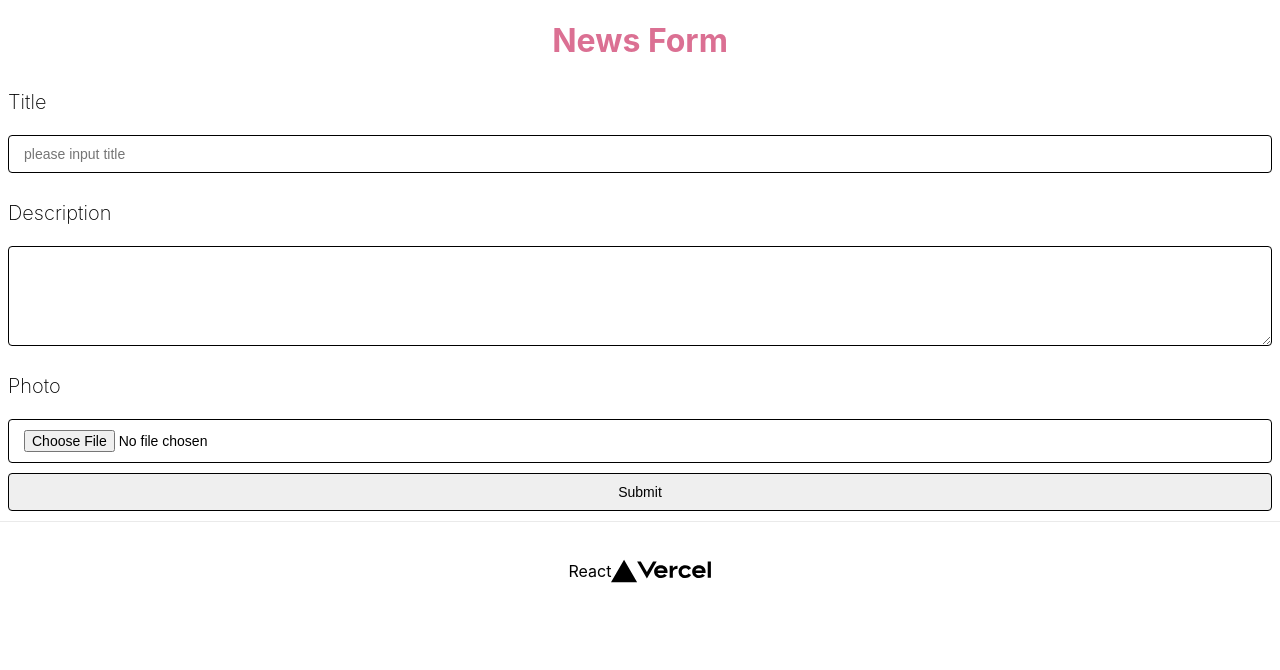
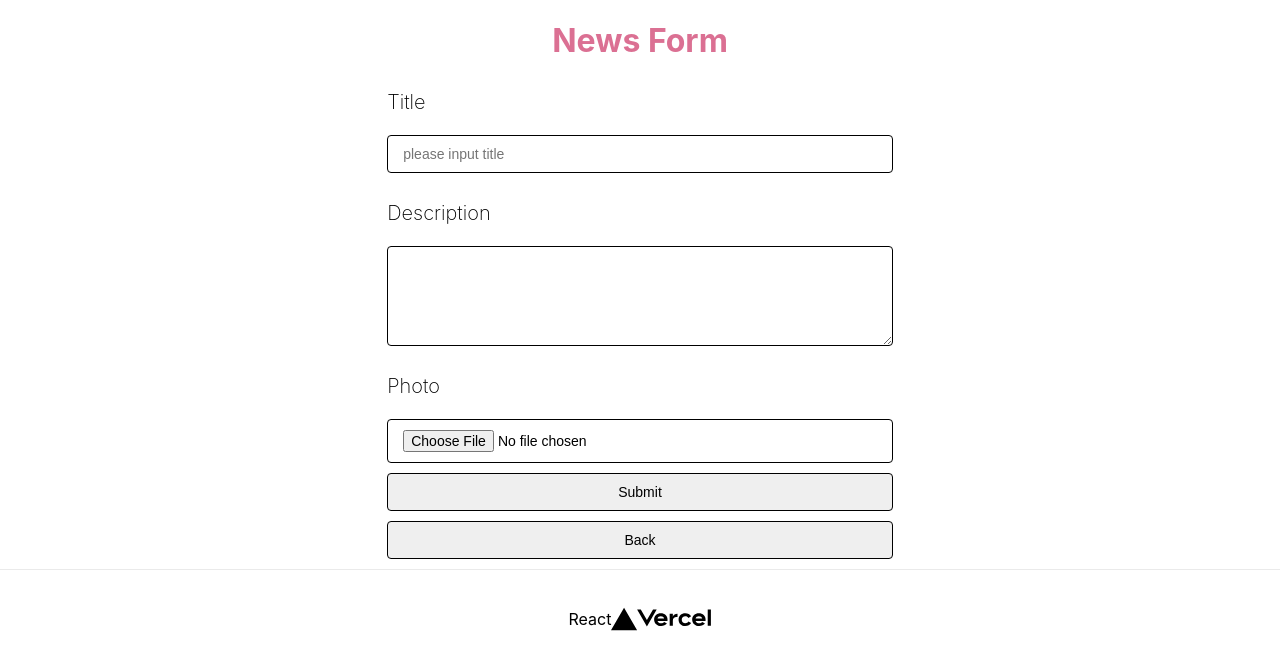
Before and after one commit to duoctvd/duoctv-trainning, a Next.js app: page /admin/news/form in a window 1280 px wide. Shown: the top 670 px of the page. Built offline with nearby package versions, Linux system fonts and the light colour scheme.

Commit message:
finish layout

```diff
--- a/pages/admin/news/form.tsx
+++ b/pages/admin/news/form.tsx
@@ -4,6 +4,7 @@ import styled from "styled-components";
 import Footer from "../../../components/Footer";
 import "firebase/auth";
 import { useForm, SubmitHandler } from "react-hook-form";
+import Link from "next/link";
 
 type FormValues = {
   title: string;
@@ -57,7 +58,11 @@ export default function Form() {
           />
           {errors.photo && <PValidation>{errors.photo.message}</PValidation>}
 
-          <Input type="submit" />
+          <InputButton type="submit">Submit</InputButton>
+
+          <Link href={`/admin/news/list`} passHref>
+            <Button>Back</Button>
+          </Link>
         </FormGroup>
       </Container>
       <Footer />
@@ -80,6 +85,10 @@ const Container = styled.div`
 `;
 
 const FormGroup = styled.form`
+  width: 40%;
+  display: block;
+  margin-left: auto;
+  margin-right: auto;
 `;
 
 const Input = styled.input`
@@ -119,3 +128,27 @@ const PValidation = styled.p`
   color: red;
   text-align: left;
 `;
+
+const Button = styled.button`
+  display: block;
+  box-sizing: border-box;
+  width: 100%;
+  border-radius: 4px;
+  border: 1px solid black;
+  padding: 10px 15px;
+  margin-bottom: 10px;
+  font-size: 14px;
+  cursor: pointer;
+`;
+
+const InputButton = styled.button`
+  display: block;
+  box-sizing: border-box;
+  width: 100%;
+  border-radius: 4px;
+  border: 1px solid black;
+  padding: 10px 15px;
+  margin-bottom: 10px;
+  font-size: 14px;
+  cursor: pointer;
+`;
--- a/pages/index.tsx
+++ b/pages/index.tsx
@@ -119,4 +119,5 @@ const Button = styled.button`
   padding: 0.25em 1em;
   border: 2px solid palevioletred;
   border-radius: 3px;
+  cursor: pointer;
 `;
```
Also changed, not shown: pages/admin/news/list.tsx (+33 -1 lines), pages/admin/top.tsx (+11 -0 lines).
